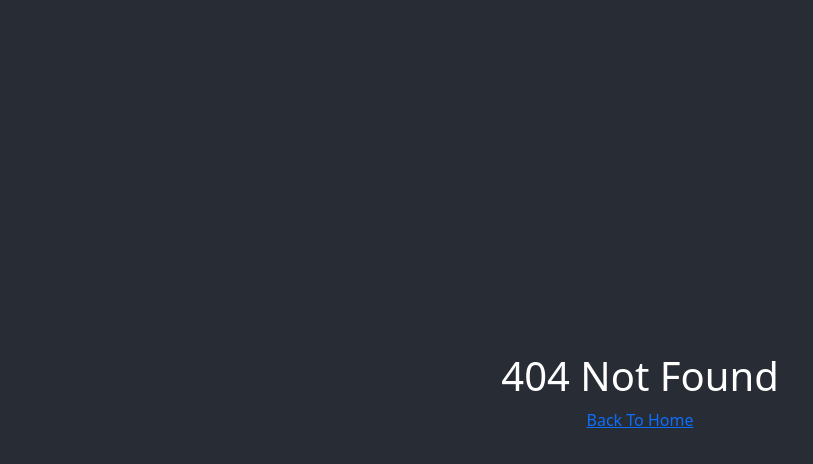
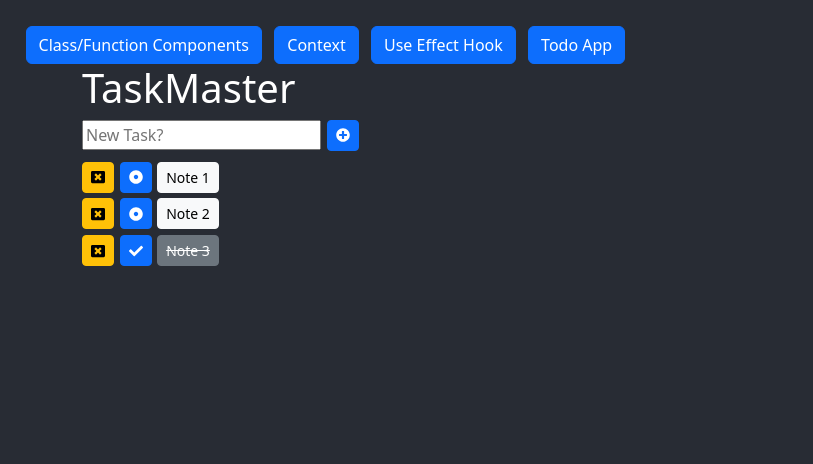
Before and after one commit to PhucNguyenHDW/reactjs-training-2, a React (Create React App) app: page /todo-app in a window 1280 px wide. Before the commit this address had no page. Shown: the top 464 px of the page, without its empty margins (0-813 px from the left). Built offline with nearby package versions, Linux system fonts and the light colour scheme; data requests are answered from the project's data file.

Commit message:
Add Todo App (#5)
* Add UI todo app

* Add axios, icon, update UI

* Use redux, thunk to manage state, call api

```diff
--- /dev/null
+++ b/db.json
@@ -0,0 +1,19 @@
+{
+  "posts": [
+    {
+      "id": "5e968437-89b1-430c-a6ff-e40fbc45c1c4",
+      "text": "Note 1",
+      "isDone": false
+    },
+    {
+      "id": "28b23a31-93c0-4903-8c68-5f7874946c5c",
+      "text": "Note 2",
+      "isDone": false
+    },
+    {
+      "id": "029ffa65-08af-4c2c-b9a7-9f404ba76afb",
+      "text": "Note 3",
+      "isDone": true
+    }
+  ]
+}
--- a/src/App.tsx
+++ b/src/App.tsx
@@ -26,14 +26,17 @@ function App() {
       <Button className="mr-1p" onClick={() => navigate('/context')}>
         Context
       </Button>
-      <Button className="mr-1p" onClick={() => navigate('/login')}>
+      {/* <Button className="mr-1p" onClick={() => navigate('/login')}>
         Login
-      </Button>
+      </Button> */}
       <Button
         className="mr-1p"
         onClick={() => navigate('/use-effect-learning')}
       >
         Use Effect Hook
+      </Button>
+      <Button className="mr-1p" onClick={() => navigate('/todo-app')}>
+        Todo App
       </Button>
       <Outlet></Outlet>
     </div>
--- /dev/null
+++ b/src/components/TodoApp/TodoApp.css
@@ -0,0 +1,22 @@
+.container {
+  color: white;
+}
+
+/* margin css here*/
+.mr-0d5p {
+  margin-right: 0.5%;
+}
+.mb-1p {
+  margin-bottom: 1%;
+}
+
+/* icon css here  */
+.btn-fa-icon {
+  margin-bottom: 0.2rem;
+}
+
+/* text note css here */
+.note-text {
+  margin-right: 2%;
+  margin-bottom: 0.5%;
+}
--- /dev/null
+++ b/src/components/TodoApp/TodoApp.jsx
@@ -0,0 +1,130 @@
+import React, { useEffect, useState } from 'react'
+import { useDispatch, useSelector } from 'react-redux'
+import {
+  getTodos,
+  addTodo,
+  deleteTodo,
+  updateTodo
+} from '../../store/actions/todoAction.ts'
+import './TodoApp.css'
+import { Button } from 'react-bootstrap'
+import { v4 as uuidv4 } from 'uuid'
+import {
+  FaWindowClose,
+  FaCheck,
+  FaDotCircle,
+  FaPlusCircle
+} from 'react-icons/fa'
+
+const TodoApp = () => {
+  const [input, setInput] = useState('')
+  // const [task, setTask] = useState([])
+
+  // useEffect(() => {
+  //   axios.get('http://localhost:4000/posts').then(({ data }) => {
+  //     setTask(data)
+  //   })
+  // }, [])
+
+  const dispatch = useDispatch()
+  const todoData = useSelector((state) => state.todos)
+  const { todos } = todoData
+  useEffect(() => {
+    dispatch(getTodos())
+  }, [])
+
+  const add = async () => {
+    if (!input) return
+    // setTask([
+    //   ...task,
+    //   {
+    //     text: input,
+    //     isDone: false,
+    //     id: uuidv4()
+    //   }
+    // ])
+    await dispatch(
+      addTodo({
+        text: input,
+        isDone: false,
+        id: uuidv4()
+      })
+    )
+    await dispatch(getTodos())
+    setInput('')
+  }
+
+  const remove = async (id) => {
+    // setTask(task.filter((_item, i) => i !== index))
+    await dispatch(deleteTodo(id))
+    await dispatch(getTodos())
+  }
+
+  const toggleChecked = async ({ id, isDone }) => {
+    let updatedIsDone = !isDone
+    // const obj = {
+    //   ...task[index]
+    // }
+    // obj.isDone = !obj.isDone
+    // setTask([...task.slice(0, index), obj].concat(task.slice(index + 1)))
+    await dispatch(updateTodo({ id, isDone: updatedIsDone }))
+    await dispatch(getTodos())
+  }
+
+  return (
+    <div className="container">
+      <h1 className="heading">TaskMaster</h1>
+      <div className="d-flex align-items-center mb-1p">
+        <input
+          placeholder="New Task?"
+          className="in-text mr-0d5p"
+          onChange={(e) => setInput(e.target.value)}
+          value={input}
+        />
+        <Button size="sm" variant="primary" onClick={add}>
+          <FaPlusCircle className="btn-fa-icon"></FaPlusCircle>
+        </Button>
+      </div>
+      <div>
+        {todos &&
+          todos.map((item, i) => (
+            <div className="d-flex align-items-start" key={i}>
+              <Button
+                className="mr-0d5p"
+                onClick={() => remove(item.id)}
+                size="sm"
+                variant="warning"
+              >
+                <FaWindowClose className="btn-fa-icon" />
+              </Button>
+              <Button
+                variant={item.isDone === 'secondary' ? 'primary' : 'primary'}
+                onClick={() =>
+                  toggleChecked({ id: item.id, isDone: item.isDone })
+                }
+                size="sm"
+                className="mr-0d5p"
+              >
+                {item.isDone ? (
+                  <FaCheck className="btn-fa-icon"></FaCheck>
+                ) : (
+                  <FaDotCircle className="btn-fa-icon"></FaDotCircle>
+                )}
+              </Button>
+
+              <Button
+                className="note-text"
+                style={{ textDecoration: item.isDone && 'line-through' }}
+                size="sm"
+                variant={item.isDone ? 'secondary' : 'light'}
+              >
+                {item.text}
+              </Button>
+            </div>
+          ))}
+      </div>
+    </div>
+  )
+}
+
+export default TodoApp
--- a/src/router/Router.tsx
+++ b/src/router/Router.tsx
@@ -11,6 +11,8 @@ import ContextComponent from './../components/ContextComponents/ContextComponent
 import Login from '../components/Auth/Login'
 // learn useEffect hook
 import UseEffectComponent from '../components/UseEffectComponent/UseEffectComponent'
+// todo app
+import TodoApp from '../components/TodoApp/TodoApp'
 
 const router = createBrowserRouter([
   {
@@ -32,6 +34,11 @@ const router = createBrowserRouter([
         path: '/use-effect-learning',
         element: <UseEffectComponent />,
         errorElement: <Page404 />
+      },
+      {
+        path: '/todo-app',
+        element: <TodoApp />,
+        errorElement: <Page404 />
       }
     ]
   },
--- /dev/null
+++ b/src/store/actions/todoAction.ts
@@ -0,0 +1,89 @@
+import { GET_TODO, TODO_ERROR, ADD_TODO, DELETE_TODO } from '../types'
+import axios from 'axios'
+
+export const getTodos =
+  () =>
+  async (dispatch: (arg0: { type: string; payload: string[] }) => void) => {
+    try {
+      const res = await axios.get(`http://localhost:4000/posts`)
+      dispatch({
+        type: GET_TODO,
+        payload: res.data
+      })
+    } catch (error) {
+      dispatch({
+        type: TODO_ERROR,
+        payload: []
+      })
+    }
+  }
+
+interface addTodoPayloadI {
+  id: string
+  text: string
+  isDone: boolean
+}
+
+export const addTodo =
+  (payload: addTodoPayloadI) =>
+  async (dispatch: (arg0: { type: string; payload: string[] }) => void) => {
+    try {
+      const res = await axios.post(`http://localhost:4000/posts`, payload)
+      dispatch({
+        type: ADD_TODO,
+        payload: res.data
+      })
+    } catch (error) {
+      dispatch({
+        type: TODO_ERROR,
+        payload: []
+      })
+    }
+  }
+
+interface deleteTodoPayloadI {
+  id: string
+}
+
+export const deleteTodo =
+  (id: deleteTodoPayloadI) =>
+  async (dispatch: (arg0: { type: string; payload: string[] }) => void) => {
+    try {
+      const res = await axios.delete(`http://localhost:4000/posts/${id}`)
+      dispatch({
+        type: DELETE_TODO,
+        payload: res.data
+      })
+    } catch (error) {
+      dispatch({
+        type: TODO_ERROR,
+        payload: []
+      })
+    }
+  }
+
+interface updateTodoPayloadI {
+  id: string
+  isDone: boolean
+}
+export const updateTodo =
+  (payload: updateTodoPayloadI) =>
+  async (
+    dispatch: (arg0: { type: string; payload: string[] }) => updateTodoPayloadI
+  ) => {
+    try {
+      const res = await axios.patch(
+        `http://localhost:4000/posts/${payload.id}`,
+        payload
+      )
+      dispatch({
+        type: DELETE_TODO,
+        payload: res.data
+      })
+    } catch (error) {
+      dispatch({
+        type: TODO_ERROR,
+        payload: []
+      })
+    }
+  }
--- /dev/null
+++ b/src/store/reducers/index.ts
@@ -0,0 +1,6 @@
+import { combineReducers } from 'redux'
+import todoReducer from './todoReducer'
+
+export default combineReducers({
+  todos: todoReducer
+})
--- /dev/null
+++ b/src/store/reducers/todoReducer.ts
@@ -0,0 +1,48 @@
+import {
+  GET_TODO,
+  TODO_ERROR,
+  ADD_TODO,
+  DELETE_TODO,
+  UPDATE_TODO
+} from '../types'
+
+const initialState = {
+  todos: [],
+  loading: true
+}
+
+interface payloadI {
+  id: string
+  text?: string
+  isDone?: boolean
+}
+
+interface actionI {
+  type: string
+  payload: payloadI
+}
+
+export default function (state = initialState, action: actionI) {
+  switch (action.type) {
+    case GET_TODO:
+      console.log('state getTodo', state)
+      return {
+        ...state,
+        todos: action.payload,
+        loading: false
+      }
+    case TODO_ERROR:
+      return {
+        loading: false,
+        error: action.payload
+      }
+    case ADD_TODO:
+      return state
+    case DELETE_TODO:
+      return state
+    case UPDATE_TODO:
+      return state
+    default:
+      return state
+  }
+}
--- /dev/null
+++ b/src/store/store.ts
@@ -0,0 +1,16 @@
+import { legacy_createStore as createStore, applyMiddleware } from 'redux'
+import thunk from 'redux-thunk'
+
+import rootReducer from './reducers'
+
+const initalState = {}
+
+const middleware = [thunk]
+
+const store = createStore(
+  rootReducer,
+  initalState,
+  applyMiddleware(...middleware)
+)
+
+export default store
--- /dev/null
+++ b/src/store/types.ts
@@ -0,0 +1,5 @@
+export const GET_TODO = 'GET_TODO'
+export const TODO_ERROR = 'TODO_ERROR'
+export const ADD_TODO = 'ADD_TODO'
+export const UPDATE_TODO = 'UPDATE_TODO'
+export const DELETE_TODO = 'DELETE_TODO'
```
Also changed, not shown: package.json (+9 -0 lines), src/index.tsx (+15 -15 lines).
